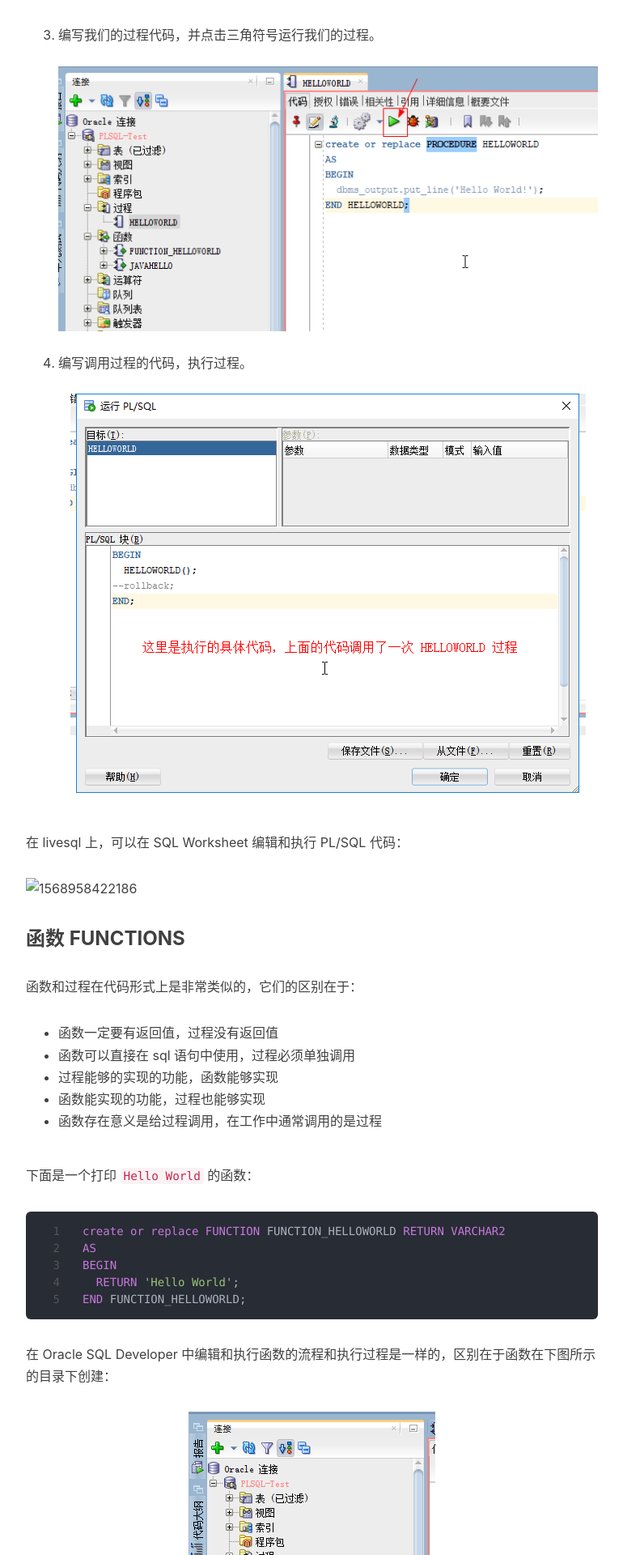
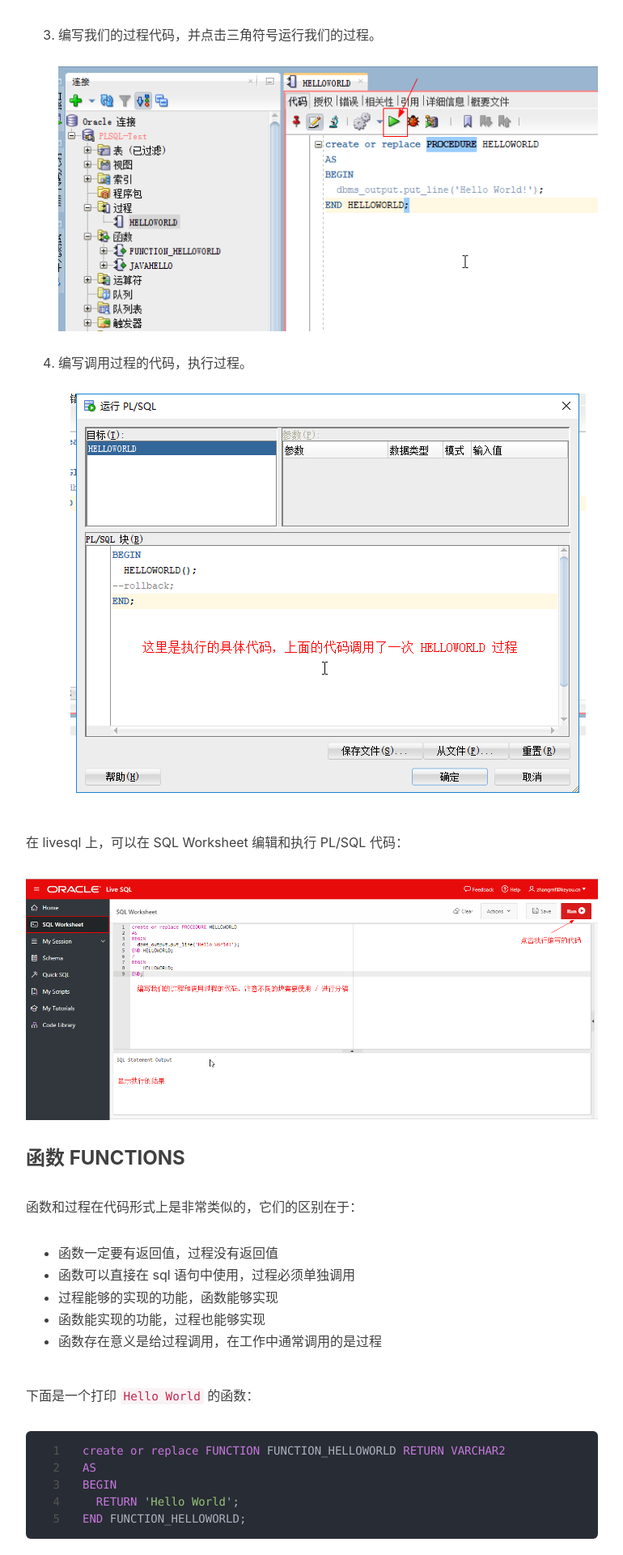
Before and after one commit to mingfer/mingfer.github.io, a Jekyll site: the page built from _posts/2019-09-19-PLSQL.md, in a window 1280 px wide. Shown: the part 4480-6400 px from the top of the page at 81% size, without its empty margins (233-1003 px from the left). Built offline with Jekyll 4.4.1, drawn with Linux system fonts in a browser that asks for light colours; nearby versions of some CDN libraries; our own code applies the rules of GitHub Pages for plain Markdown files; comment, search, counter and statistics services are not loaded.

Commit message:
hello pl/sql

```diff
--- a/_posts/2019-09-19-PLSQL.md
+++ b/_posts/2019-09-19-PLSQL.md
@@ -74,7 +74,7 @@
 
 在 livesql 上，可以在 SQL Worksheet 编辑和执行 PL/SQL 代码：
 
-![1568958422186](../img/post/1568958422186.png)
+![1568958422186](/img/post/1568958422186.png)
 
 ### 函数 FUNCTIONS
 
```
